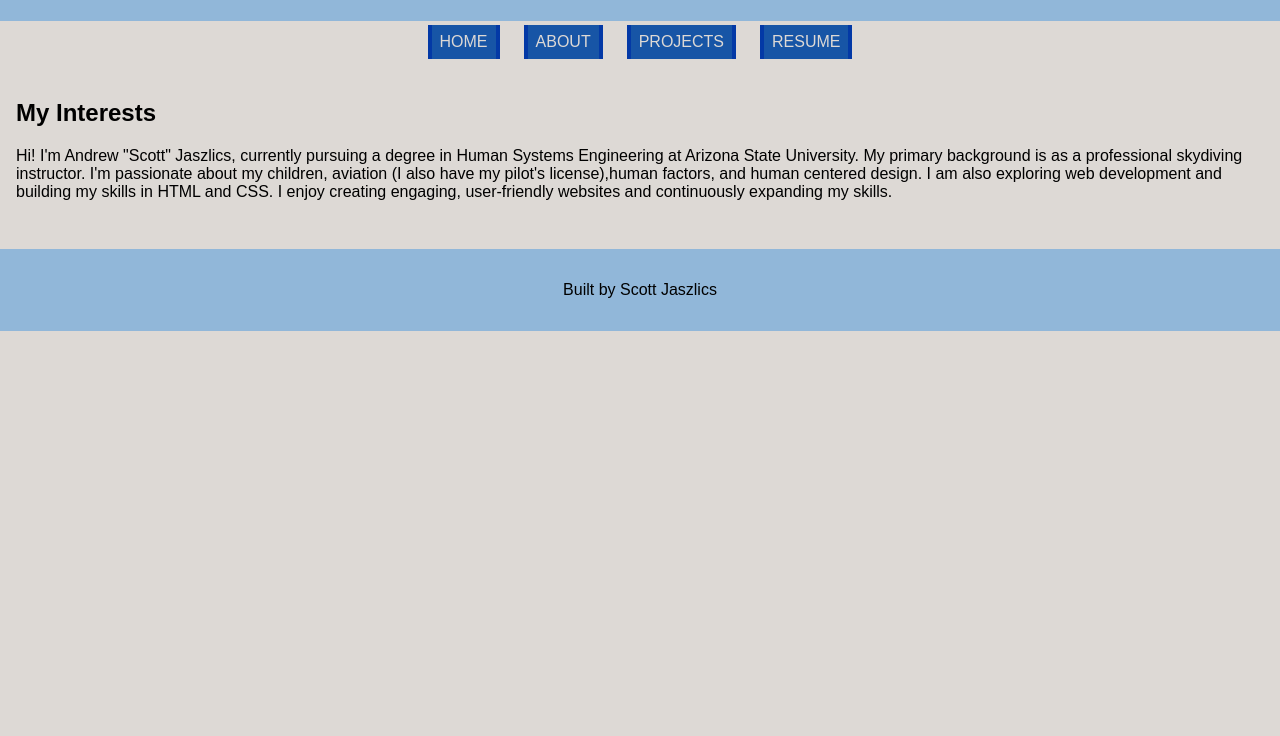
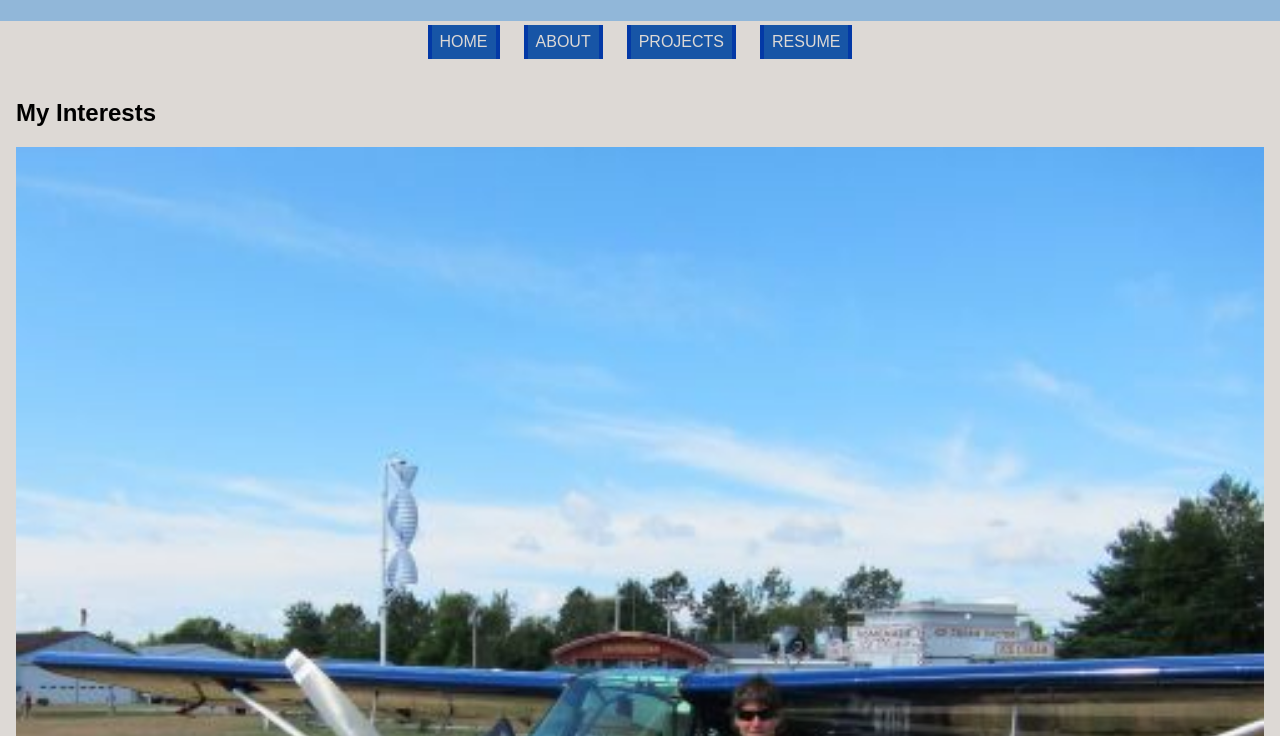
Before and after one commit to ajaszlic/ScottJaszlics, a plain HTML site: page about.html in a window 1280 px wide. Shown: the part 64-800 px from the top of the page. Drawn offline with Linux system fonts and the light colour scheme.

Commit message:
updated html better quality image

```diff
--- a/about.html
+++ b/about.html
@@ -21,11 +21,12 @@
     <main>
         <section>
             <h2>My Interests</h2>
-            <p>Hi! I'm Andrew "Scott" Jaszlics, currently pursuing a degree in Human Systems Engineering at Arizona State University. My primary background is as a professional skydiving instructor. I'm passionate about my children, aviation (I also have my pilot's license),human factors, and human centered design. I am also exploring web development and building my skills in HTML and CSS. I enjoy creating engaging, user-friendly websites and continuously expanding my skills.</p>
+             <img src="500px%20x%20500px%20with%20Citabria.jpg" alt="Scott Jaszlics standing in front of an airplane that he was piloting.">
+             <p>Hi! I'm Andrew "Scott" Jaszlics, currently pursuing a degree in Human Systems Engineering at Arizona State University. My primary background is as a professional skydiving instructor. I'm passionate about my children, aviation (I also have my pilot's license),human factors, and human centered design. I am also exploring web development and building my skills in HTML and CSS. I enjoy creating engaging, user-friendly websites and continuously expanding my skills.</p>
         </section>
     </main>
     <footer>
-       <p>Built by Scott Jaszlics</p>
+             <p>Built by Scott Jaszlics</p>
     </footer>
 </body>
 </html>
```
Also changed, not shown: projects.html (+0 -2 lines).
